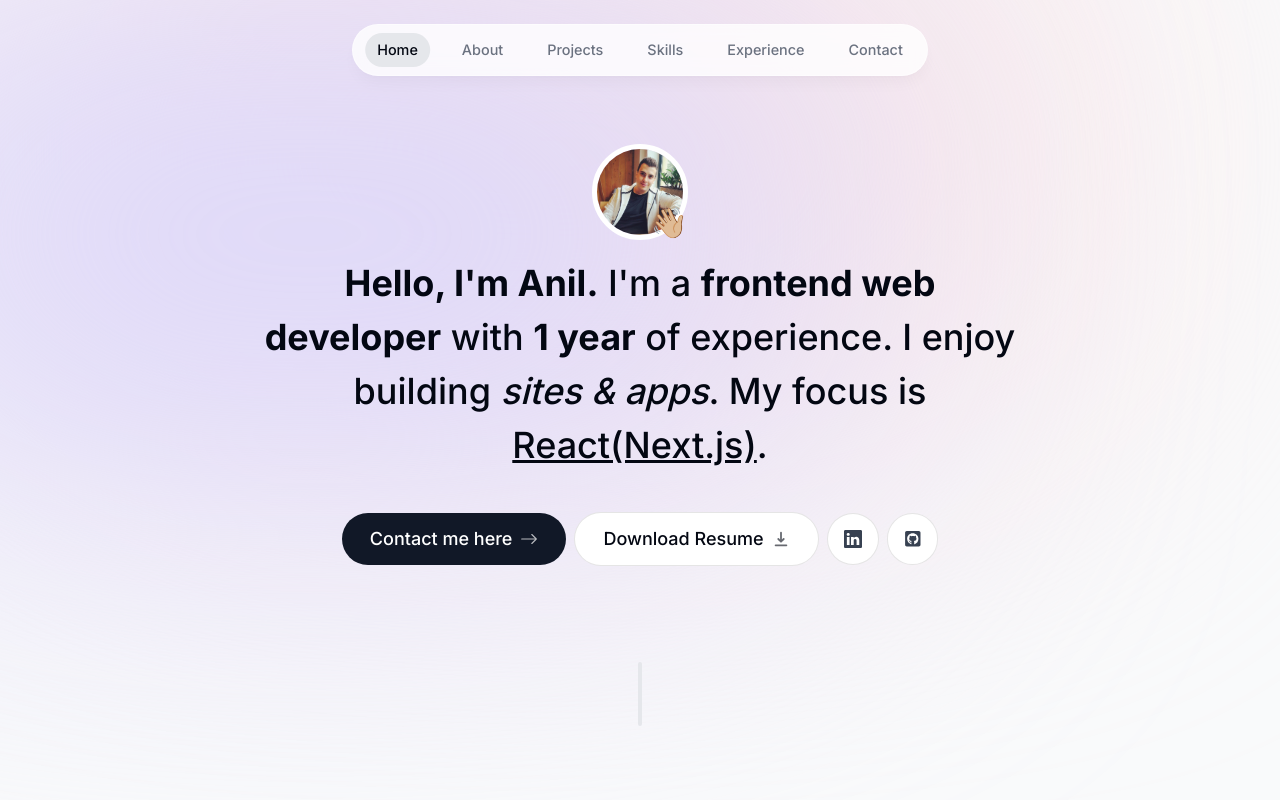
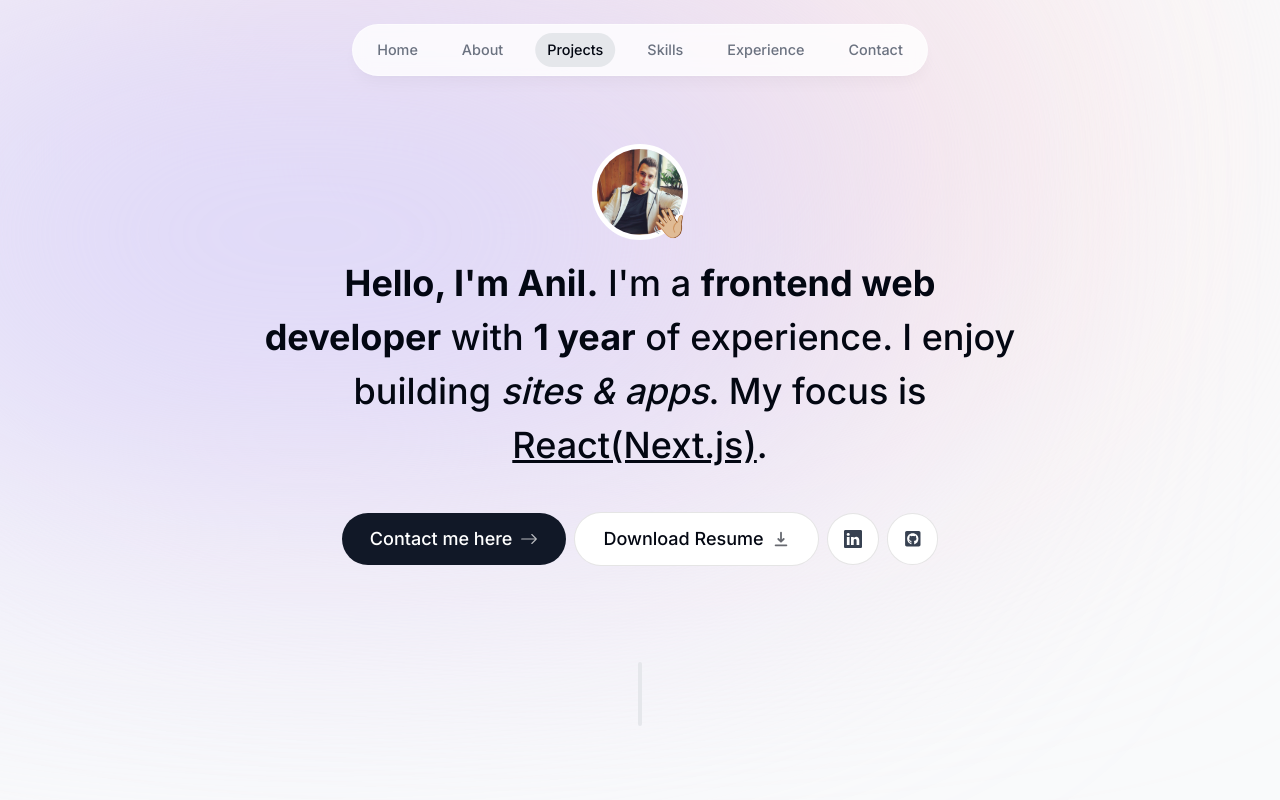
Before and after one commit to Acarjs/nextjs-portfolio, a Next.js app: page / in a window 1280 px wide. Shown: the top 800 px of the page. Built offline with nearby package versions, Linux system fonts and the light colour scheme.

Commit message:
continue adding feature to header

```diff
--- a/app/page.tsx
+++ b/app/page.tsx
@@ -9,6 +9,7 @@
       <Intro />
       <SectionDivider />
       <About />
+
       <Projects />
     </main>
   );
--- a/components/about.tsx
+++ b/components/about.tsx
@@ -1,12 +1,26 @@
 'use client';
 
-import React from 'react';
+import React, { useEffect } from 'react';
+import { useActiveSectionContext } from '@/context/active-section-context';
+import { useInView } from 'react-intersection-observer';
 import { motion } from 'framer-motion';
 import SectionHeading from './section-heading';
 
 export default function About() {
+  const { ref, inView } = useInView({
+    threshold: 0.75,
+  });
+  const { setActiveSection, timeOfLastClick } = useActiveSectionContext();
+
+  useEffect(() => {
+    if (inView && Date.now() - timeOfLastClick > 1000) {
+      setActiveSection('About');
+    }
+  }, [inView, setActiveSection, timeOfLastClick]);
+
   return (
     <motion.section
+      ref={ref}
       className="mb-28 max-w-[45rem] text-center leading-8 sm:mb-40 scroll-mt-28"
       initial={{ opacity: 0, y: 100 }}
       animate={{ opacity: 1, y: 0 }}
--- a/components/header.tsx
+++ b/components/header.tsx
@@ -1,6 +1,6 @@
 'use client';
 
-import React, { useContext } from 'react';
+import React from 'react';
 import { motion } from 'framer-motion';
 import { links } from '@/lib/data';
 import Link from 'next/link';
@@ -8,7 +8,8 @@
 import { useActiveSectionContext } from '@/context/active-section-context';
 
 export default function Header() {
-  const { activeSection, setActiveSection } = useActiveSectionContext();
+  const { activeSection, setActiveSection, setTimeOfLastClick } =
+    useActiveSectionContext();
 
   return (
     <header className="z-[999] relative">
@@ -38,7 +39,10 @@
                   }
                 )}
                 href={link.hash}
-                onClick={() => setActiveSection(link.name)}
+                onClick={() => {
+                  setActiveSection(link.name);
+                  setTimeOfLastClick(Date.now());
+                }}
               >
                 {link.name}
                 {link.name === activeSection && (
--- a/components/intro.tsx
+++ b/components/intro.tsx
@@ -1,6 +1,8 @@
 'use client';
 
-import React from 'react';
+import React, { useEffect } from 'react';
+import { useActiveSectionContext } from '@/context/active-section-context';
+import { useInView } from 'react-intersection-observer';
 import Image from 'next/image';
 import profilePic from '@/public/anil.png';
 import { motion } from 'framer-motion';
@@ -10,8 +12,20 @@
 import { FaGithubSquare } from 'react-icons/fa';
 
 export default function Intro() {
+  const { ref, inView } = useInView({
+    threshold: 0.75,
+  });
+  const { setActiveSection } = useActiveSectionContext();
+
+  useEffect(() => {
+    if (inView) {
+      setActiveSection('Home');
+    }
+  }, [inView, setActiveSection]);
+
   return (
     <section
+      ref={ref}
       id="home"
       className="mb-28 max-w-[50rem] text-center sm:mb-0 scroll-margin-top: 7rem scroll-mt-28 "
     >
--- a/components/projects.tsx
+++ b/components/projects.tsx
@@ -1,11 +1,25 @@
-import React from 'react';
+'use client';
+import React, { useEffect } from 'react';
 import SectionHeading from './section-heading';
 import { projectsData } from '@/lib/data';
 import Project from './project';
+import { useInView } from 'react-intersection-observer';
+import { useActiveSectionContext } from '@/context/active-section-context';
 
 export default function Projects() {
+  const { ref, inView } = useInView({
+    threshold: 0.5,
+  });
+  const { setActiveSection } = useActiveSectionContext();
+
+  useEffect(() => {
+    if (inView) {
+      setActiveSection('Projects');
+    }
+  }, [inView, setActiveSection]);
+
   return (
-    <section id="projects" className="scroll-mt-28">
+    <section ref={ref} id="projects" className="scroll-mt-28">
       <SectionHeading>Projects</SectionHeading>
       <div>
         {projectsData.map((project, index) => (
--- a/context/active-section-context.tsx
+++ b/context/active-section-context.tsx
@@ -12,6 +12,8 @@
 type ActiveSectionContextProviderProps = {
   activeSection: SectionName;
   setActiveSection: React.Dispatch<React.SetStateAction<SectionName>>;
+  timeOfLastClick: number;
+  setTimeOfLastClick: React.Dispatch<React.SetStateAction<number>>;
 };
 
 export const ActiveSectionContext =
@@ -21,12 +23,15 @@
   children,
 }: ActiveSectionContextProvider) {
   const [activeSection, setActiveSection] = useState<SectionName>('Home');
+  const [timeOfLastClick, setTimeOfLastClick] = useState(0);
 
   return (
     <ActiveSectionContext.Provider
       value={{
         activeSection,
         setActiveSection,
+        timeOfLastClick,
+        setTimeOfLastClick,
       }}
     >
       {children}
```
